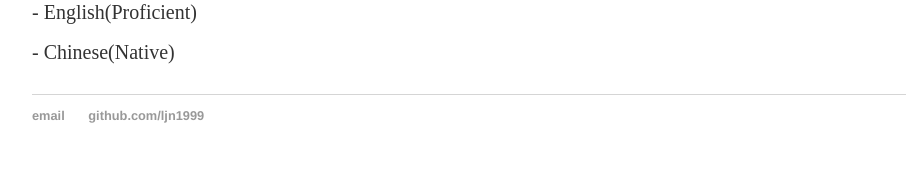
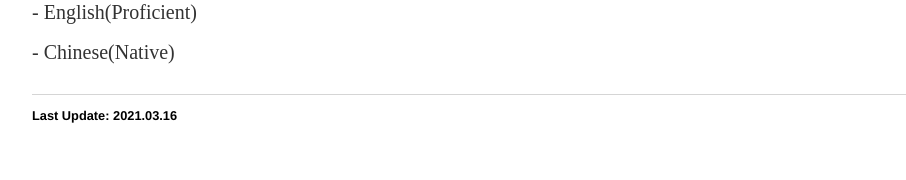
Before and after one commit to ljn1999/ljn1999.github.io, a Jekyll site: the page built from about/index.html, in a window 1280 px wide. Shown: the part 736-916 px from the top of the page, without its empty margins (160-1066 px from the left). Built offline with Jekyll 4.4.1, drawn with Linux system fonts in a browser that asks for light colours.

Commit message:
Update default.html

```diff
--- a/_layouts/default.html
+++ b/_layouts/default.html
@@ -22,8 +22,7 @@
 			</div><!-- /.container -->
 			<footer>
 	    		<ul>
-	        		<li><a href="nini.li@mail.utoronto.ca">email</a></li>
-	        		<li><a href="https://github.com/ljn1999">github.com/ljn1999</a></li>
+	        		<li>Last Update: 2021.03.16</li>
 				</ul>
 			</footer>
 		</body>
```
